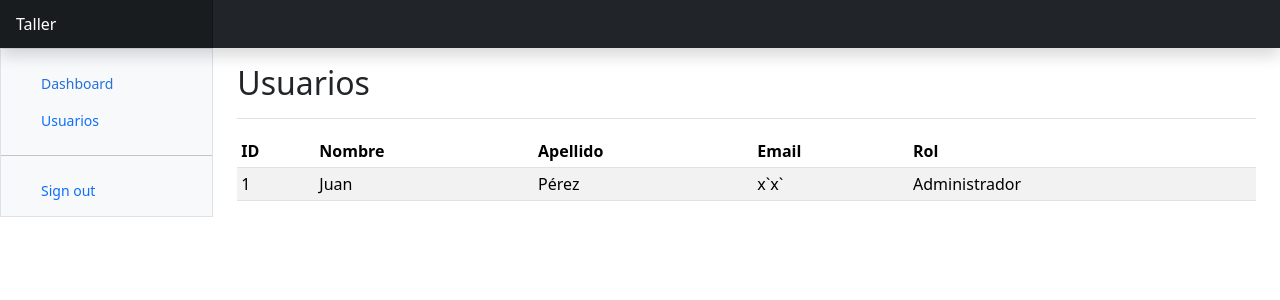
After one commit to JeisonMena/taller, a PHP site: page /usuarios.php in a window 1280 px wide. The commit adds this page. Shown: the top 300 px of the page. Run offline with PHP 8.4, Linux system fonts and the light colour scheme; some libraries are stand-ins or nearby versions.

Commit message:
cambios 3

```diff
--- /dev/null
+++ b/layout/footer.php
@@ -0,0 +1,11 @@
+</main>
+        </div>
+    </div>
+    <script src="assets/dist/js/bootstrap.bundle.min.js" class="astro-vvvwv3sm"></script>
+    <script src="https://cdn.jsdelivr.net/npm/chart.js@4.3.2/dist/chart.umd.js"
+        integrity="sha384-eI7PSr3L1XLISH8JdDII5YN/njoSsxfbrkCTnJrzXt+ENP5MOVBxD+l6sEG4zoLp" crossorigin="anonymous"
+        class="astro-vvvwv3sm"></script>
+    <script src="assets/js/dashboard.js" class="astro-vvvwv3sm"></script>
+</body>
+
+</html>
--- /dev/null
+++ b/layout/header.php
@@ -0,0 +1,29 @@
+<!DOCTYPE html>
+<html lang="en" data-bs-theme="auto">
+
+<head>
+    <meta charset="utf-8">
+    <meta name="viewport" content="width=device-width, initial-scale=1">
+    <meta name="description" content="">
+    <meta name="author" content="Mark Otto, Jacob Thornton, and Bootstrap contributors">
+    <meta name="generator" content="Astro v5.9.2">
+    <title>Dashboard Template · Bootstrap v5.3</title>
+    <link rel="canonical" href="https://getbootstrap.com/docs/5.3/examples/dashboard/">
+    <link href="assets/dist/css/bootstrap.min.css" rel="stylesheet">
+    <meta name="theme-color" content="#712cf9">
+    <link href="assets/css/dashboard.css" rel="stylesheet">
+    <style>
+
+    </style>
+</head>
+
+<body>
+    <header class="navbar sticky-top bg-dark flex-md-nowrap p-0 shadow" data-bs-theme="dark"> <a
+            class="navbar-brand col-md-3 col-lg-2 me-0 px-3 fs-6 text-white" href="#">Taller</a>
+    </header>
+    <div class="container-fluid">
+        <div class="row">
+            <?php
+            include 'sidebar.php';
+            ?>
+            <main class="col-md-9 ms-sm-auto col-lg-10 px-md-4">
--- /dev/null
+++ b/layout/sidebar.php
@@ -0,0 +1,35 @@
+<div class="sidebar border border-right col-md-3 col-lg-2 p-0 bg-body-tertiary">
+    <div class="offcanvas-md offcanvas-end bg-body-tertiary" tabindex="-1" id="sidebarMenu"
+        aria-labelledby="sidebarMenuLabel">
+        <div class="offcanvas-header">
+            <h5 class="offcanvas-title" id="sidebarMenuLabel">Company name</h5> <button type="button"
+                class="btn-close" data-bs-dismiss="offcanvas" data-bs-target="#sidebarMenu"
+                aria-label="Close"></button>
+        </div>
+        <div class="offcanvas-body d-md-flex flex-column p-0 pt-lg-3 overflow-y-auto">
+            <ul class="nav flex-column">
+                <li class="nav-item"> <a class="nav-link d-flex align-items-center gap-2 active"
+                        aria-current="page" href="./"> <svg class="bi" aria-hidden="true">
+                            <use xlink:href="#house-fill"></use>
+                        </svg>
+                        Dashboard
+                    </a> </li>
+                <li class="nav-item"> <a class="nav-link d-flex align-items-center gap-2" href="usuarios.php"> <svg
+                            class="bi" aria-hidden="true">
+                            <use xlink:href="#file-earmark"></use>
+                        </svg>
+                        Usuarios
+                    </a> </li>
+            </ul>
+            <hr class="my-3">
+            <ul class="nav flex-column mb-auto">
+                <li class="nav-item"> <a class="nav-link d-flex align-items-center gap-2" href="#"> <svg
+                            class="bi" aria-hidden="true">
+                            <use xlink:href="#door-closed"></use>
+                        </svg>
+                        Sign out
+                    </a> </li>
+            </ul>
+        </div>
+    </div>
+</div>
--- /dev/null
+++ b/usuarios.php
@@ -0,0 +1,35 @@
+<?php
+include 'layout/header.php';
+?>
+<div>
+    <div class="d-flex justify-content-between flex-wrap flex-md-nowrap align-items-center pt-3 pb-2 mb-3 border-bottom">
+        <h1 class="h2">Usuarios</h1>
+    </div>
+    <div class="table-responsive">
+        <table class="table table-striped table-sm">
+            <thead>
+                <tr>
+                    <th>ID</th>
+                    <th>Nombre</th>
+                    <th>Apellido</th>
+                    <th>Email</th>
+                    <th>Rol</th>
+                </tr>
+            </thead>
+            <tbody>
+                <tr>
+                    <td>1</td>
+                    <td>Juan</td>
+                    <td>Pérez</td>
+                    <td>x`x`
+
+                    <td>Administrador</td>
+                </tr>
+            </tbody>
+        </table>
+    </div>
+</div>
+
+<?php
+
+include 'layout/footer.php';
```
Also changed, not shown: index.php (+5 -71 lines).
